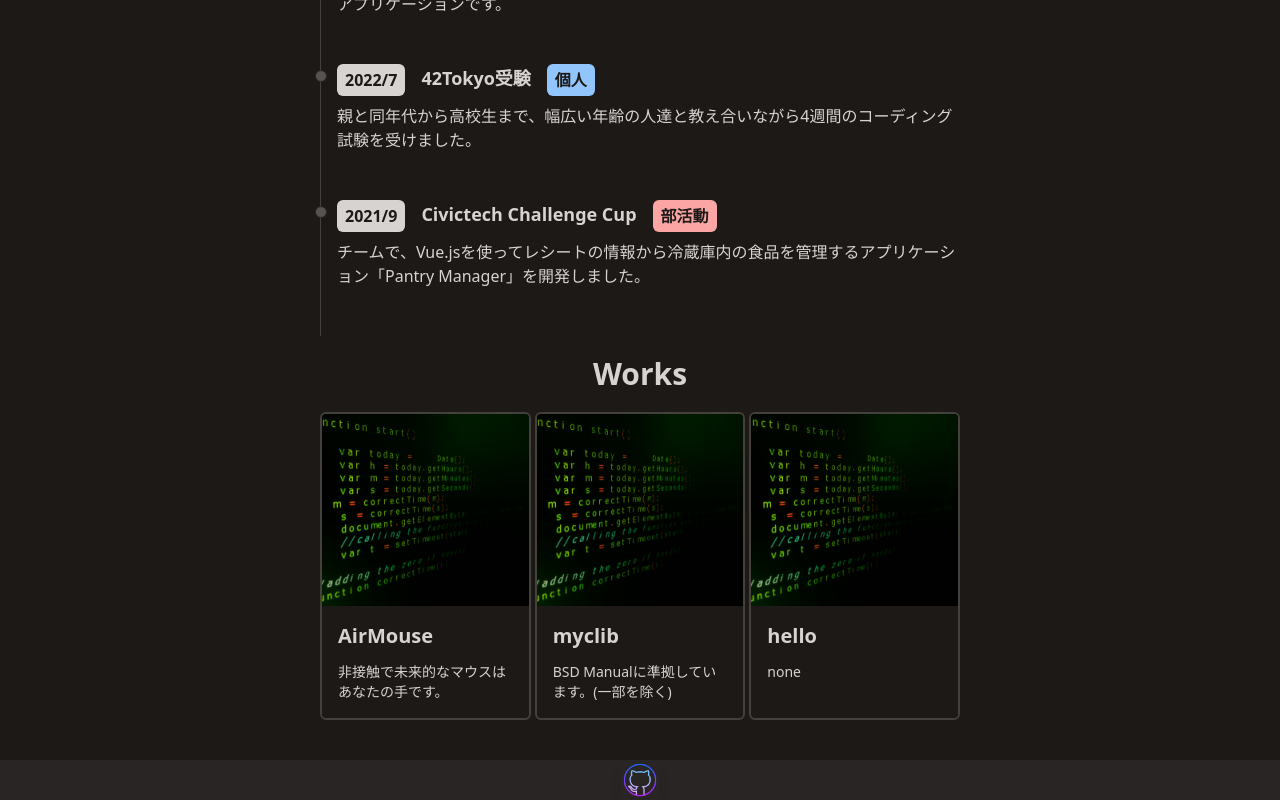
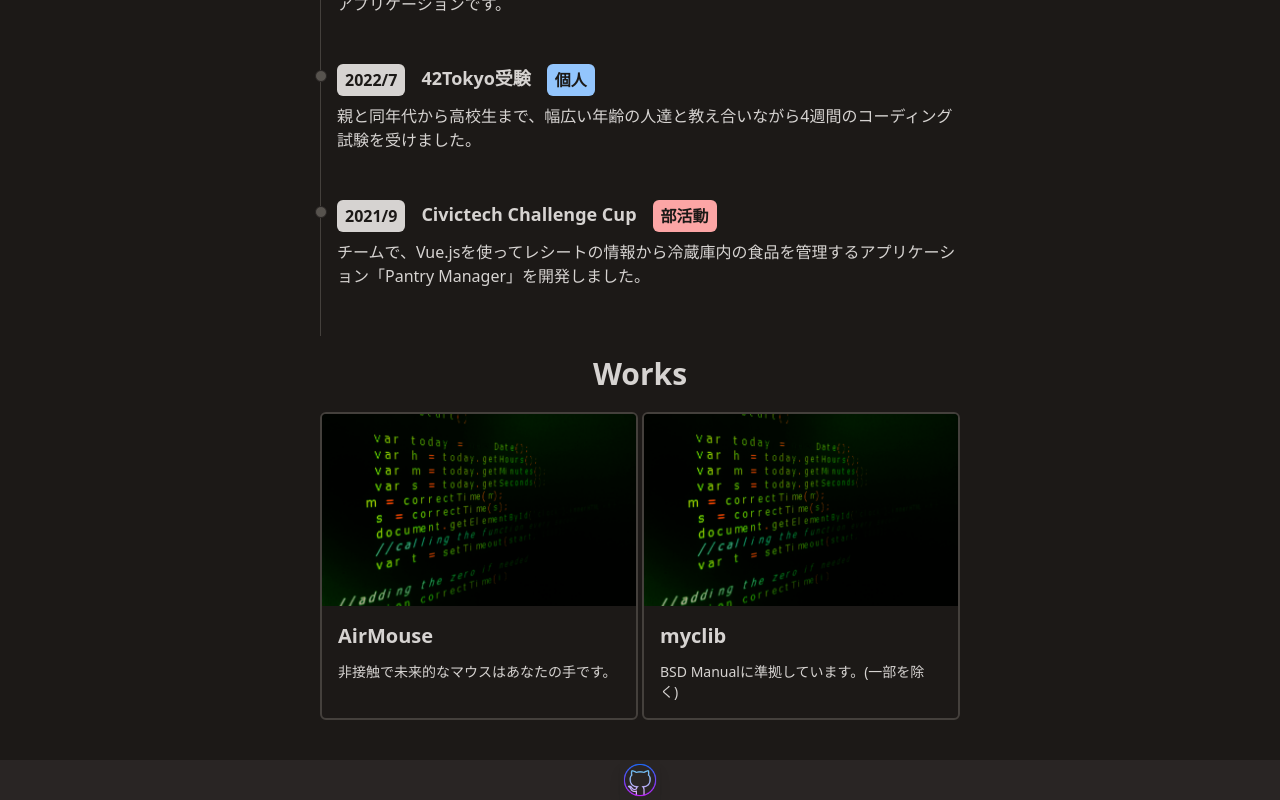
Before and after one commit to kAwA1290/kAwA1290.github.io, a Next.js app: page / in a window 1280 px wide. Shown: the part 612-1412 px from the top of the page. Built offline with nearby package versions, Linux system fonts and the light colour scheme.

Commit message:
publicatable: delete a work

```diff
--- a/components/Works.tsx
+++ b/components/Works.tsx
@@ -9,7 +9,6 @@ const Works = () => {
 			<div className="flex flex-col md:flex-row items-left space-x-1 w-1/2">
 				<Artifact link="https://github.com/kAwA1290/AirMouse" imagePath={picture.src} title="AirMouse" detail="非接触で未来的なマウスはあなたの手です。"/>
 				<Artifact link="https://github.com/kAwA1290/myclib" imagePath={picture.src} title="myclib" detail="BSD Manualに準拠しています。(一部を除く)"/>
-				<Artifact link="google.com" imagePath={picture.src} title="hello" detail="none"/>
 			</div>
 		</div>
 	)
```
